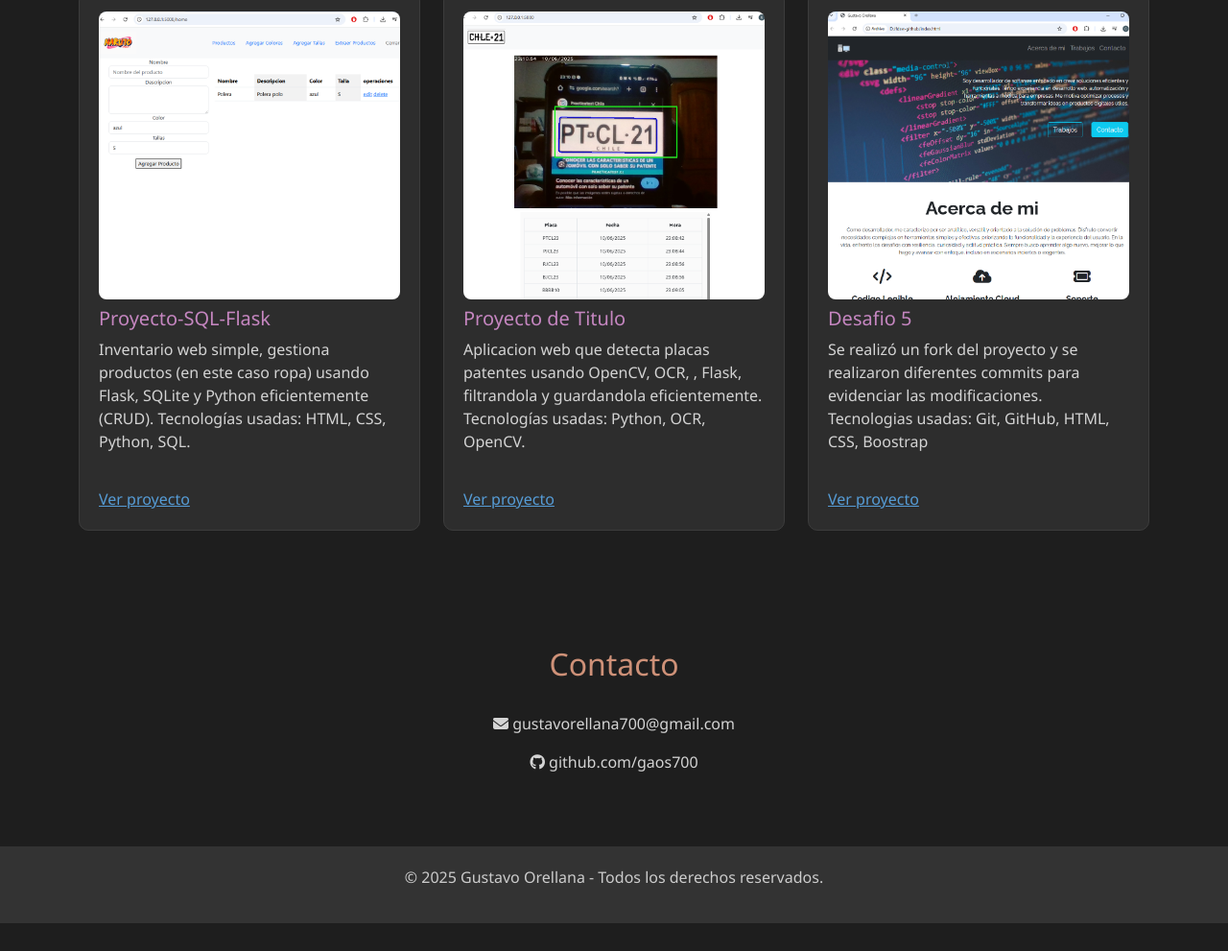
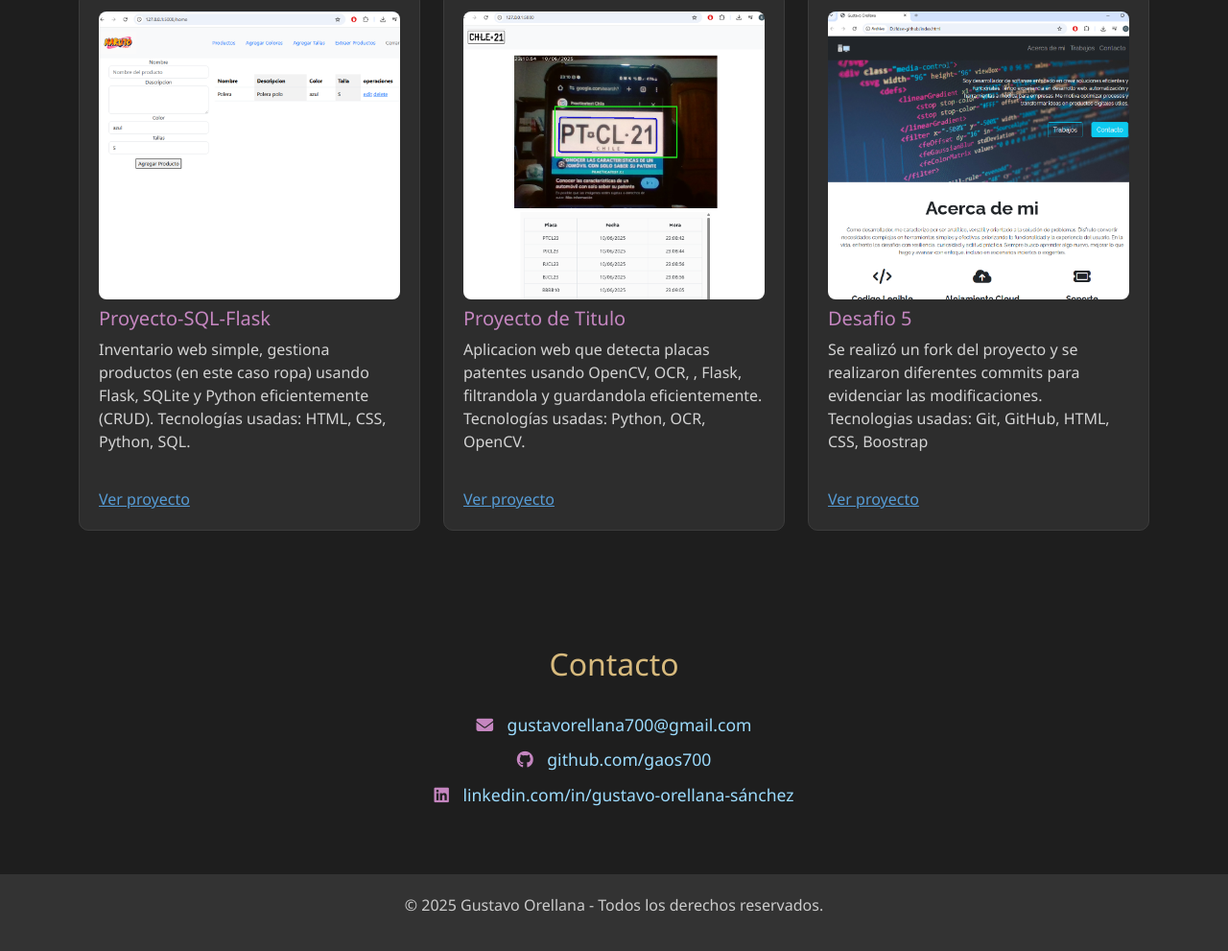
Before and after one commit to Gaos700/gaos700.github.io, a plain HTML site: page index.html in a window 1280 px wide. Shown: the part 1319-2310 px from the top of the page at 96% size. Before the commit the page ends 2281 px from the top, so only its background shows below. Drawn offline with nearby package versions, Linux system fonts and the light colour scheme.

Commit message:
ultima modificacion de links y un poco de css

```diff
--- a/assets/css/estilos.css
+++ b/assets/css/estilos.css
@@ -68,7 +68,7 @@ a:hover {
 }
 
 .project-card p {
-  flex-grow: 1; /* Para que el botón siempre quede alineado abajo */
+  flex-grow: 1;
 }
 
 footer {
@@ -78,7 +78,7 @@ footer {
   color: #cccccc;
 }
 
-/* colores palabras */
+
 h1 {
   color: #dcdcaa;
 }
@@ -98,6 +98,26 @@ h2#portafolio {
 h2#contacto {
   color: #ce9178;
 }
+.contact-info p {
+  margin: 10px 0;
+  font-size: 1.1rem;
+  color: #d4d4d4;
+}
+
+.contact-info i {
+  margin-right: 10px;
+  color: #c586c0;
+}
+
+.contact-info a {
+  color: #9cdcfe;
+  text-decoration: none;
+}
+
+.contact-info a:hover {
+  text-decoration: underline;
+  color: #ffffff;
+}
 
 #habilidades .image-top {
     height: 250px;
--- a/index.html
+++ b/index.html
@@ -145,12 +145,15 @@
   </section>
 
   <section id="contacto" class="section text-center">
-    <div class="container">
-      <h2 style="color:#ce9178">Contacto</h2>
-      <p><i class="fas fa-envelope"></i> gustavorellana700@gmail.com</p>
-      <p><i class="fab fa-github"></i> github.com/gaos700</p>
+  <div class="container">
+    <h2 style="color:#d7ba7d;">Contacto</h2>
+    <div class="contact-info mt-4">
+      <p><i class="fas fa-envelope"></i> <a href="mailto:gustavorellana700@gmail.com">gustavorellana700@gmail.com</a></p>
+      <p><i class="fab fa-github"></i> <a href="https://github.com/gaos700" target="_blank">github.com/gaos700</a></p>
+      <p><i class="fab fa-linkedin"></i> <a href="https://linkedin.com/in/gustavo-orellana-sánchez" target="_blank">linkedin.com/in/gustavo-orellana-sánchez</a></p>
     </div>
-  </section>
+  </div>
+</section>
 
   <footer>
     <p>© 2025 Gustavo Orellana - Todos los derechos reservados.</p>
```
